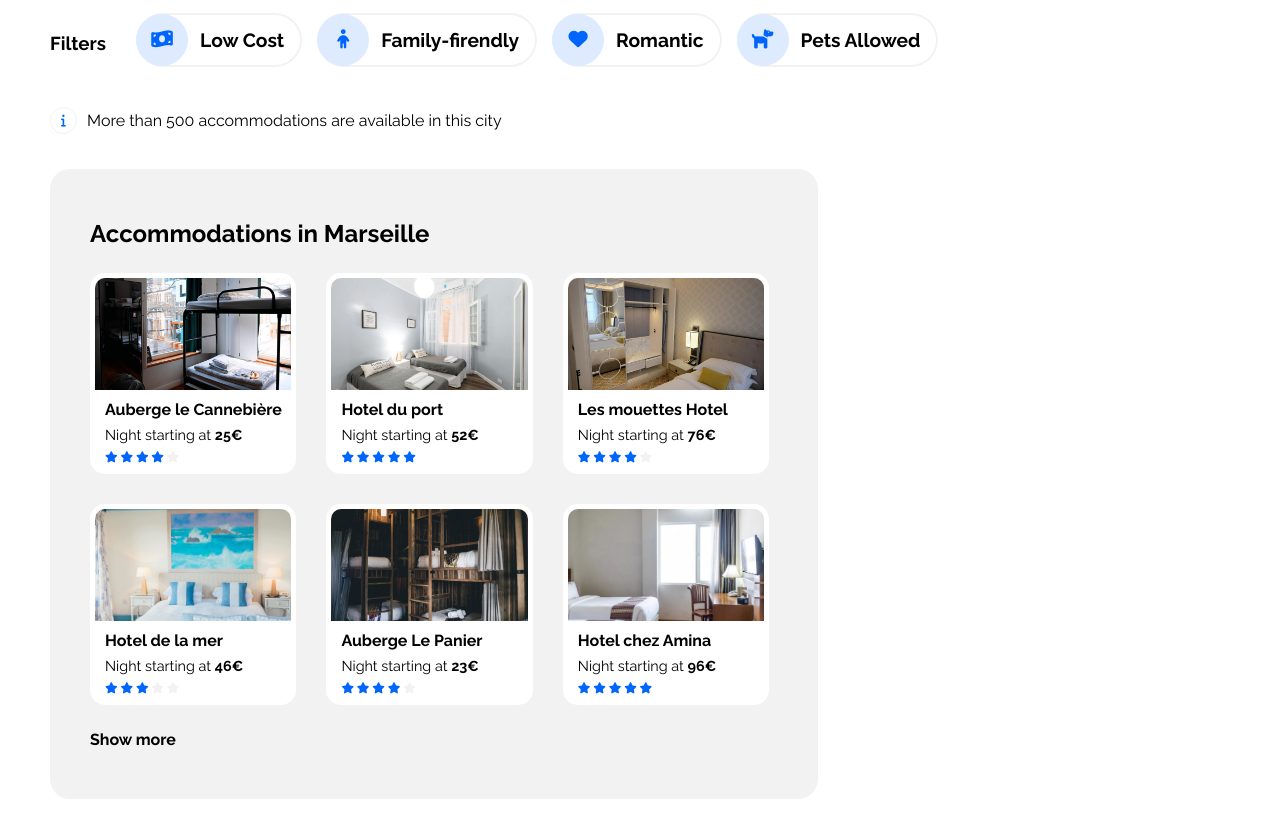
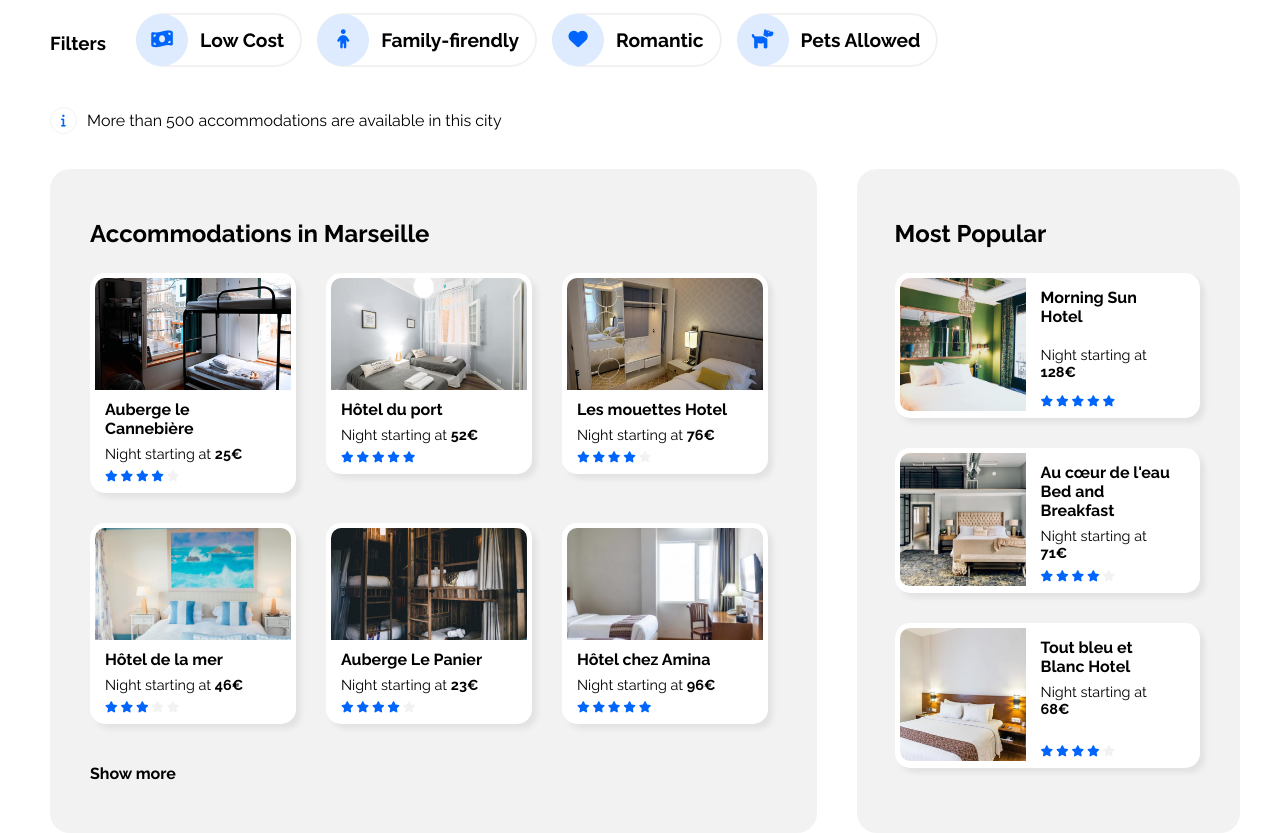
Before and after one commit to vale1m/Reservia, a plain HTML site: page index.html in a window 1280 px wide. Shown: the part 298-1131 px from the top of the page. Before the commit the page ends 1097 px from the top, so only its background shows below. Drawn offline with Linux system fonts and the light colour scheme.

Commit message:
Finished first section and added most popular

```diff
--- a/css/style.css
+++ b/css/style.css
@@ -389,7 +389,12 @@ form {
     }
 }
 
-.accommodations-sections {
+.greysections {
+    display: flex;
+    flex-direction: row;
+}
+
+.accommodations-section {
     margin-left: 50px;
     margin-right: 40px;
     background-color: #F2F2F2;
@@ -404,7 +409,7 @@ form {
 }
 
 .container-hotelcards {
-    padding: 25px 0px;
+    padding: 25px 0px 40px 0px;
     display: flex;
     flex-direction: row;
     flex-wrap: wrap;
@@ -419,6 +424,7 @@ form {
     background-color: white;
     border: 5px solid white;
     border-radius: 15px;
+    box-shadow: 5px 5px 5px #E3E3E3;
     margin: 0px;
     box-sizing: border-box;
 }
@@ -436,7 +442,7 @@ form {
 
 .cardtitles {
     margin: 0px;
-    padding: 10px 0px 7px 10px;
+    padding: 10px 10px 7px 10px;
 }
 
 .nightprice {
@@ -462,3 +468,66 @@ form {
     font-size: 1em;
     margin: 0px;
 }
+
+.mostpopular-section {
+    margin-left: 0px;
+    margin-right: 40px;
+    background-color: #F2F2F2;
+    border-radius: 20px;
+    padding: 50px 40px 32px 38px;
+    width: 30%;
+    box-sizing: border-box;
+}
+
+.mostpopular-title {
+    margin: 0px;
+}
+
+.container-hotelcards-mostpopular {
+    padding: 25px 0px 0px 0px;
+    display: flex;
+    flex-direction: column;
+    flex-wrap: nowrap;
+    justify-content: flex-start;
+    gap: 30px;
+    margin: 0px;
+}
+
+.hotelcard-mostpopular {
+    width: 100%;
+    height: 145px;
+    background-color: white;
+    border: 5px solid white;
+    border-radius: 15px;
+    box-shadow: 5px 5px 5px #E3E3E3;
+    margin: 0px;
+    box-sizing: border-box;
+    display: flex;
+    flex-direction: row;
+}
+
+.photoshotels-mostpopular {
+    width: 126px;
+    height: 133px;
+    box-sizing: border-box;
+    border-top-left-radius: 10px;
+    border-bottom-left-radius: 10px;
+    object-position: 50% 50%;
+    object-fit: cover;
+    overflow: hidden;
+}
+
+.divider-hotelinfo {
+    padding-left: 5px;
+    padding-right: 10px;
+    display: flex;
+    flex-direction: column;
+}
+
+#morningsun {
+    padding-bottom: 20px;
+}
+
+#mostpopularprices {
+    flex-grow: 2;
+}
--- a/index.html
+++ b/index.html
@@ -87,7 +87,8 @@
             <p class="infotext">More than 500 accommodations are available in this city</p>
         </section>
 
-        <section class="accommodations-sections">
+        <section class="greysections">
+            <section class="accommodations-section">
                 <h2 class="accommodations-title">Accommodations in Marseille</h2>
                 <div class="container-hotelcards">
                     <article class="hotelcard">
@@ -108,7 +109,7 @@
                         <div class="hotelimages">
                             <img src="img/fred-kleber-gTbaxaVLvsg-unsplash.jpg" alt="Hotel du port" class="photoshotels">
                         </div>
-                    <h4 class="cardtitles">Hotel du port</h4>
+                        <h4 class="cardtitles">Hôtel du port</h4>
                         <p class="nightprice">Night starting at <strong>52€</strong></p>
                         <div class="star-container">
                             <i class="fas fa-star"></i>
@@ -136,7 +137,7 @@
                         <div class="hotelimages">
                             <img src="img/annie-spratt-Eg1qcIitAuA-unsplash.jpg" alt="Hotel de la mer" class="photoshotels">
                         </div>
-                    <h4 class="cardtitles">Hotel de la mer</h4>
+                        <h4 class="cardtitles">Hôtel de la mer</h4>
                         <p class="nightprice">Night starting at <strong>46€</strong></p>
                         <div class="star-container">
                             <i class="fas fa-star"></i>
@@ -164,7 +165,7 @@
                         <div class="hotelimages">
                             <img src="img/febrian-zakaria-M6S1WvfW68A-unsplash.jpg" alt="Hotel de la mer" class="photoshotels">
                         </div>
-                    <h4 class="cardtitles">Hotel chez Amina</h4>
+                        <h4 class="cardtitles">Hôtel chez Amina</h4>
                         <p class="nightprice">Night starting at <strong>96€</strong></p>
                         <div class="star-container">
                             <i class="fas fa-star"></i>
@@ -177,6 +178,59 @@
                 </div>
                 <h3 class="showmorelink">Show more</h3>
             </section>
+            <section class="mostpopular-section">
+                <h2 class="mostpopular-title">Most Popular</h2>
+                <div class="container-hotelcards-mostpopular">
+                    <article class="hotelcard-mostpopular">
+                        <div class="hotelimages-mostpopular">
+                            <img src="img/emile-guillemot-Bj_rcSC5XfE-unsplash.jpg" alt="Auberge le Cannebière" class="photoshotels-mostpopular">
+                        </div>
+                        <div class="divider-hotelinfo">
+                            <h4 class="cardtitles" id="morningsun">Morning Sun Hotel</h4>
+                            <p class="nightprice" id="mostpopularprices">Night starting at <strong>128€</strong></p>
+                            <div class="star-container">
+                                <i class="fas fa-star"></i>
+                                <i class="fas fa-star"></i>
+                                <i class="fas fa-star"></i>
+                                <i class="fas fa-star"></i>
+                                <i class="fas fa-star"></i>
+                            </div>
+                        </div>
+                    </article>
+                    <article class="hotelcard-mostpopular">
+                        <div class="hotelimages-mostpopular">
+                            <img src="img/aw-creative-VGs8z60yT2c-unsplash.jpg" alt="Hotel du port" class="photoshotels-mostpopular">
+                        </div>
+                        <div class="divider-hotelinfo">
+                            <h4 class="cardtitles">Au cœur de l'eau Bed and Breakfast</h4>
+                            <p class="nightprice" id="mostpopularprices">Night starting at <strong>71€</strong></p>
+                            <div class="star-container">
+                                <i class="fas fa-star"></i>
+                                <i class="fas fa-star"></i>
+                                <i class="fas fa-star"></i>
+                                <i class="fas fa-star"></i>
+                                <i class="fas fa-star" id="greystar"></i>
+                            </div>
+                        </div>
+                    </article>
+                    <article class="hotelcard-mostpopular">
+                        <div class="hotelimages-mostpopular">
+                            <img src="img/febrian-zakaria-sjvU0THccQA-unsplash.jpg" alt="Les mouettes Hotel" class="photoshotels-mostpopular">
+                        </div>
+                        <div class="divider-hotelinfo">
+                            <h4 class="cardtitles">Tout bleu et Blanc Hotel</h4>
+                            <p class="nightprice" id="mostpopularprices">Night starting at <strong>68€</strong></p>
+                            <div class="star-container">
+                                <i class="fas fa-star"></i>
+                                <i class="fas fa-star"></i>
+                                <i class="fas fa-star"></i>
+                                <i class="fas fa-star"></i>
+                                <i class="fas fa-star" id="greystar"></i>
+                            </div>
+                        </div>
+                    </article>
+            </section>
+        </section>
     </main>
 
 </body>
```
Also changed, not shown: 1 other file. Lines whose indentation alone changed are shown as unchanged.
